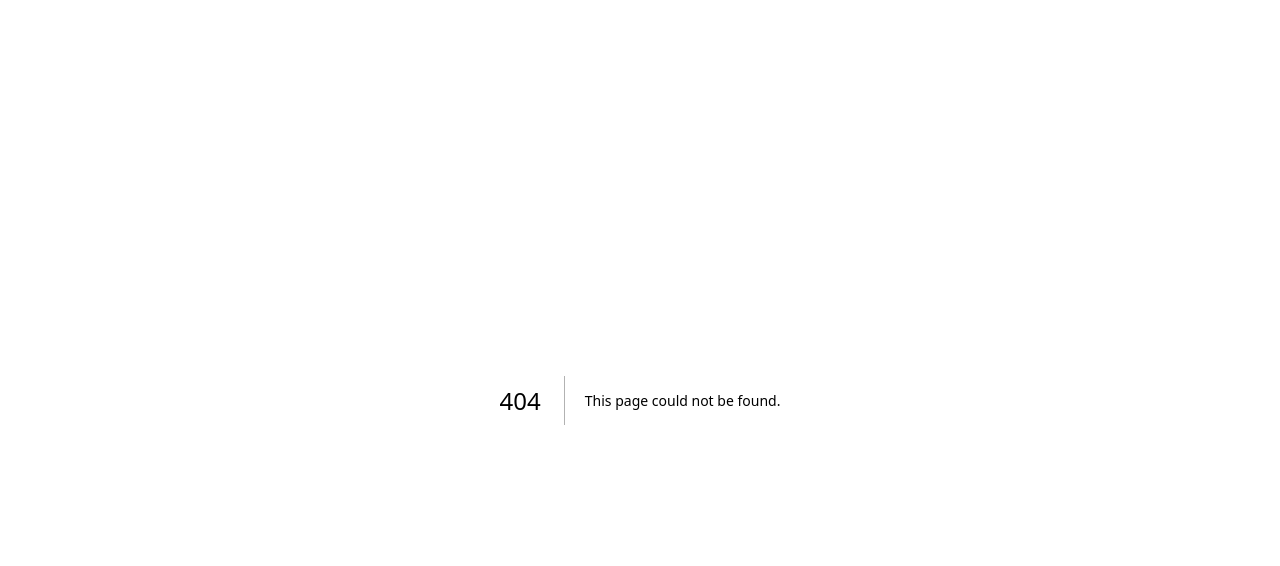
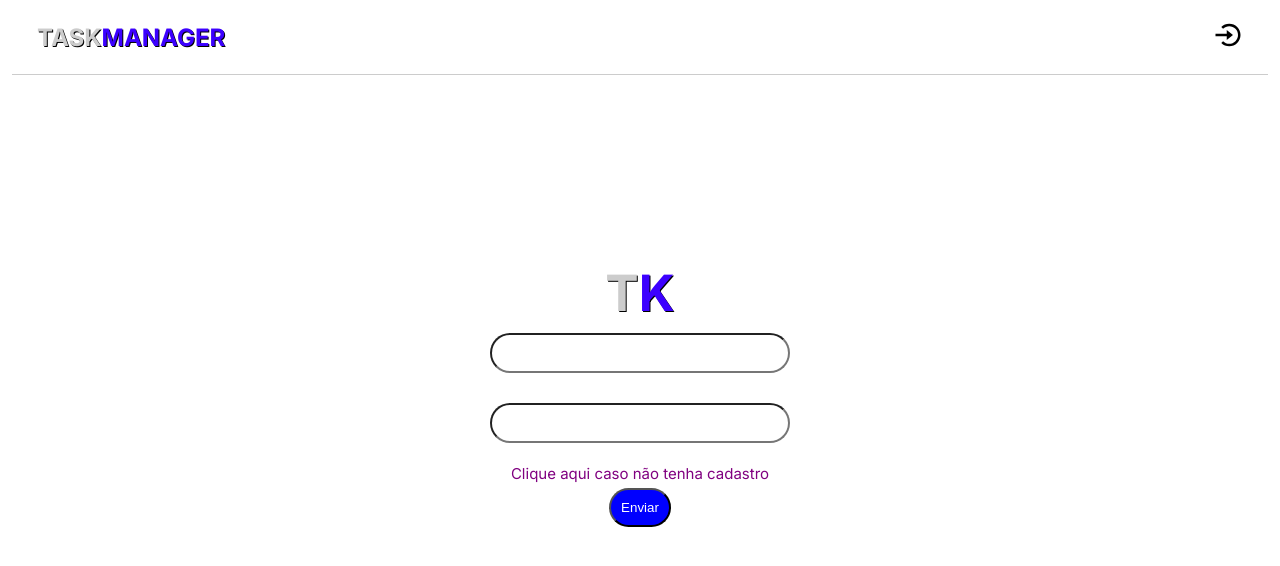
Before and after one commit to Everton3012/task_maneger, a Next.js app: page /login in a window 1280 px wide. Before the commit this address had no page. Shown: the top 566 px of the page. Built offline with nearby package versions, Linux system fonts and the light colour scheme.

Commit message:
pagina de login

```diff
--- a/src/app/layout.tsx
+++ b/src/app/layout.tsx
@@ -1,6 +1,7 @@
 import type { Metadata } from "next";
 import { Inter } from "next/font/google";
 import "./globals.scss";
+import { Header } from "@/components/Header";
 
 const inter = Inter({ subsets: ["latin"] });
 
@@ -15,8 +16,9 @@ export default function RootLayout({
   children: React.ReactNode;
 }>) {
   return (
-    <html lang="en">
-      <body className={inter.className}>{children}</body>
+    <html lang="pt-br">
+      <body className={inter.className}>
+        <Header/>{children}</body>
     </html>
   );
 }
--- /dev/null
+++ b/src/app/login/page.tsx
@@ -0,0 +1,68 @@
+"use client";
+import styles from './style.module.scss'
+import { Container } from "@/components/Container";
+import { z } from "zod";
+import { zodResolver } from "@hookform/resolvers/zod";
+import { useForm } from "react-hook-form";
+import Link from 'next/link';
+
+const schemForma = z.object({
+  email: z.string().email("informe um email valido"),
+  password: z.string().min(6, "senha invalida")
+})
+
+type FormProps = z.infer<typeof schemForma>;
+const Login = () => {
+
+  const {
+    handleSubmit,
+    register,
+    watch,
+    setValue,
+    formState: { errors },
+  } = useForm<FormProps>({
+    criteriaMode: 'all',
+    resolver: zodResolver(schemForma),
+    defaultValues: {
+      email: "",
+      password: ""
+    },
+  });
+
+  const handleFormSubmit = (data: FormProps) => {
+    console.log(data);
+  };
+
+  return (
+    <>
+
+      <Container>
+        <div className={styles.center}>
+
+          <section className={styles.form}>
+
+            <form onSubmit={handleSubmit(handleFormSubmit)}>
+            <h2>T<span>K</span></h2>
+              <input  {...register("email")} type="email" required />
+              {errors.email?.message &&
+                <p>{errors.email?.message}</p>
+              }
+              <input  {...register("password")} type="password" required />
+              {errors.password?.message &&
+                <p>{errors.password?.message}</p>
+              }
+              <div className={styles.cadastro}>
+                <Link href={'/cadastro'}>Clique aqui caso não tenha cadastro</Link>
+              </div>
+              <input type="submit" value={'Enviar'} />
+            </form>
+
+          </section>
+        </div>
+
+      </Container>
+    </>
+  )
+}
+
+export default Login
--- /dev/null
+++ b/src/app/login/style.module.scss
@@ -0,0 +1,67 @@
+.form {
+  h2 {
+    font-size: 50px;
+    color: #ccc;
+    text-shadow: 1px 1px black;
+
+    span {
+      color: rgb(60, 0, 255);
+    }
+
+  }
+
+  flex-direction: column;
+  display: flex;
+  align-items: center;
+  justify-content: center;
+  width: 100%;
+  height: 80vh;
+
+  form {
+    align-items: center;
+    justify-content: center;
+    display: flex;
+    flex-direction: column;
+
+    input[type="email"],
+    input[type="password"] {
+      margin-top: 10px;
+      margin-bottom: 20px;
+      height: 40px;
+      border-radius: 50px;
+      width: 300px;
+      outline: none;
+      padding: 10px;
+    }
+
+    input[type="submit"] {
+      margin-top: 5px;
+      padding: 10px;
+      border-radius: 50px;
+      color: white;
+      background-color: blue;
+      cursor: pointer;
+      transition: all 0.2s;
+      &:hover{
+        opacity: 0.8;
+      }
+      &:active{
+        transform: scale(0.9);
+      }
+    }
+
+    p {
+      margin-top: -15.5px;
+      color: red;
+      font-size: 12px;
+    }
+    .cadastro{
+        a{
+          font-size: 15px;
+          color: purple;
+        }
+
+  }
+
+  }
+}
--- a/src/components/Header/index.tsx
+++ b/src/components/Header/index.tsx
@@ -1,22 +1,30 @@
+
 import Link from 'next/link';
 import styles from './styles.module.scss';
-import {BiLogInCircle} from "react-icons/bi"
+import { BiLogInCircle } from "react-icons/bi"
+import { Container } from '../Container';
 
 export const Header = () => {
   return (
     <>
+      <Container>
       <section className={styles.header}>
         <div>
-          <h1  className={styles.logo}><Link href={'/'}>TASK<span>MANAGER</span></Link></h1>
+          <h1 className={styles.logo}><Link href={'/'}>TASK<span>MANAGER</span></Link></h1>
         </div>
         <div className={styles.nav}>
           <nav>
             <ul>
-              <li><Link href={'/'}><BiLogInCircle size={30}/></Link></li>
+              <li>
+                  <Link href={'/login'}>
+                    <BiLogInCircle size={30} />
+                  </Link>
+                </li>
             </ul>
           </nav>
         </div>
       </section>
+      </Container>
     </>
   )
 }
```
Also changed, not shown: src/app/page.module.scss (+28 -0 lines), src/app/page.tsx (+22 -5 lines), public/images/banner.png (added).
